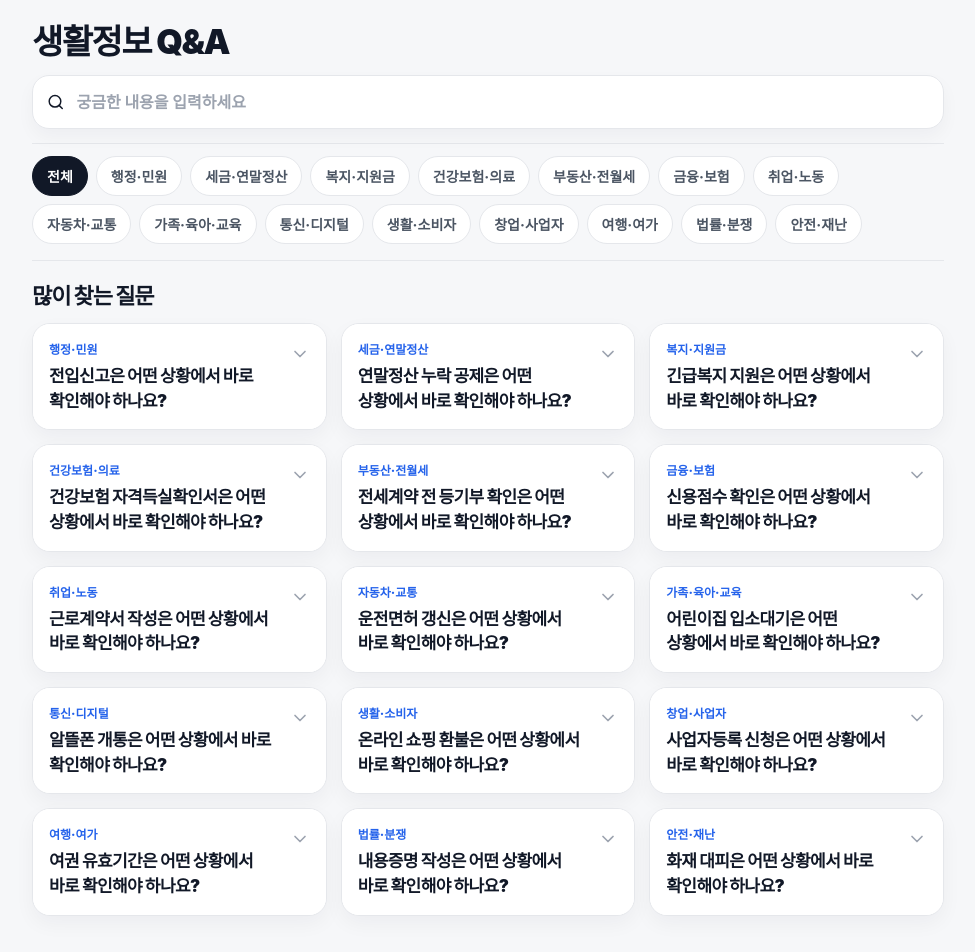
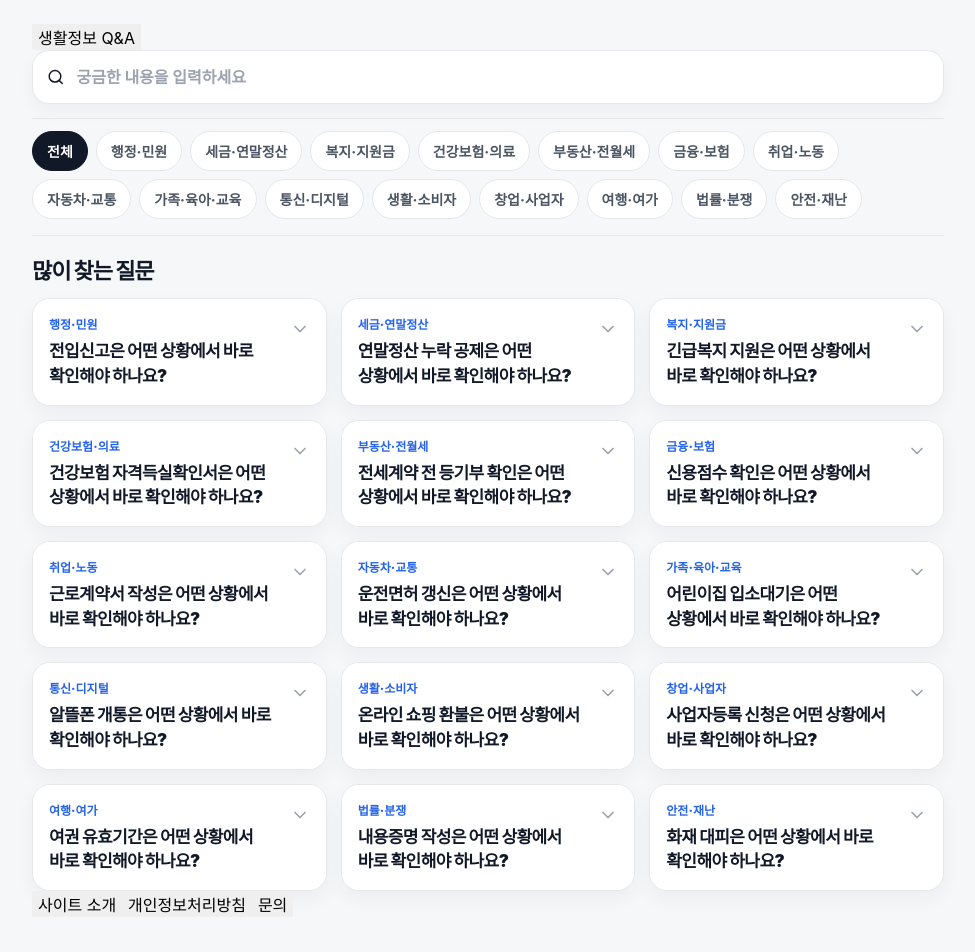
Before and after one commit to apark12321-ux/qna, a React (Vite) app: page / in a window 1280 px wide. Shown: the top 952 px of the page, without its empty margins (152-1127 px from the left). Built offline with nearby package versions, Linux system fonts and the light colour scheme.

Commit message:
Add visitor-facing info pages

```diff
--- a/src/AppMobileFixed.tsx
+++ b/src/AppMobileFixed.tsx
@@ -3,9 +3,37 @@ import { ChevronDown, Search } from 'lucide-react';
 import { faqArticles, faqCategories, type FaqCategory } from './data/faqSeed';
 
 type Filter = '전체' | FaqCategory;
+type View = 'home' | 'about' | 'privacy' | 'contact';
 const filters: Filter[] = ['전체', ...faqCategories];
 const HOME_PER_CATEGORY = 1;
 const MAX_RESULTS = 24;
+
+const pages = {
+  about: {
+    title: '사이트 소개',
+    text: [
+      '생활정보 Q&A는 일상에서 자주 찾는 행정, 세금, 복지, 금융, 부동산, 교통 정보를 질문과 답변 형태로 정리합니다.',
+      '신청, 납부, 계약, 방문처럼 실제 행동이 필요한 상황에서 먼저 확인할 내용을 쉽게 볼 수 있도록 구성했습니다.',
+      '제도와 기준은 바뀔 수 있으므로 최종 신청 전에는 담당 기관이나 공식 안내 페이지를 함께 확인하는 것이 좋습니다.'
+    ]
+  },
+  privacy: {
+    title: '개인정보처리방침',
+    text: [
+      '이 사이트는 회원가입 없이 이용할 수 있습니다.',
+      '문의나 오류 제보 과정에서 전달된 정보는 답변, 오류 확인, 서비스 개선 목적에 한해 사용됩니다.',
+      '불필요한 개인정보는 수집하지 않으며, 법령상 필요한 경우를 제외하고 제3자에게 제공하지 않습니다.'
+    ]
+  },
+  contact: {
+    title: '문의',
+    text: [
+      '잘못된 내용, 오래된 정보, 수정이 필요한 부분이 있으면 문의해 주세요.',
+      '문의 시에는 페이지 제목, 문제 내용, 확인이 필요한 부분을 함께 적어주시면 더 정확하게 확인할 수 있습니다.',
+      '사이트 정보는 일반적인 생활 정보 정리용이며, 개인별 최종 판단이 필요한 사안은 담당 기관이나 전문가 확인이 필요합니다.'
+    ]
+  }
+} as const;
 
 function Answer({ text }: { text: string }) {
   return (
@@ -23,6 +51,7 @@ export default function AppMobileFixed() {
   const [filter, setFilter] = useState<Filter>('전체');
   const [search, setSearch] = useState('');
   const [openId, setOpenId] = useState('');
+  const [view, setView] = useState<View>('home');
 
   const items = useMemo(() => {
     const keyword = search.trim().toLowerCase();
@@ -41,17 +70,27 @@ export default function AppMobileFixed() {
   useEffect(() => setOpenId(''), [filter, search]);
 
   const headline = search.trim() ? '검색 결과' : filter === '전체' ? '많이 찾는 질문' : filter;
+  const page = view === 'home' ? null : pages[view];
 
   return (
     <div className="app-shell">
       <header className="top-area">
-        <h1>생활정보 Q&A</h1>
+        <button type="button" className="site-title" onClick={() => setView('home')} aria-label="홈으로 이동">생활정보 Q&A</button>
         <label className="search-box">
           <Search size={18} aria-hidden="true" />
-          <input value={search} onChange={(event) => setSearch(event.target.value)} placeholder="궁금한 내용을 입력하세요" />
+          <input
+            value={search}
+            onChange={(event) => {
+              setSearch(event.target.value);
+              setView('home');
+            }}
+            placeholder="궁금한 내용을 입력하세요"
+          />
         </label>
       </header>
 
+      {view === 'home' ? (
+        <>
           <nav className="filter-bar" aria-label="카테고리 선택">
             {filters.map((item) => (
               <button key={item} type="button" className={filter === item ? 'filter-chip active' : 'filter-chip'} onClick={() => setFilter(item)}>
@@ -82,6 +121,21 @@ export default function AppMobileFixed() {
               </section>
             )}
           </main>
+        </>
+      ) : (
+        <main className="content-area">
+          <article className="info-page">
+            <h2>{page?.title}</h2>
+            {page?.text.map((paragraph) => <p key={paragraph}>{paragraph}</p>)}
+          </article>
+        </main>
+      )}
+
+      <footer className="site-footer">
+        <button type="button" onClick={() => setView('about')}>사이트 소개</button>
+        <button type="button" onClick={() => setView('privacy')}>개인정보처리방침</button>
+        <button type="button" onClick={() => setView('contact')}>문의</button>
+      </footer>
     </div>
   );
 }
```
Lines whose indentation alone changed are shown as unchanged.
